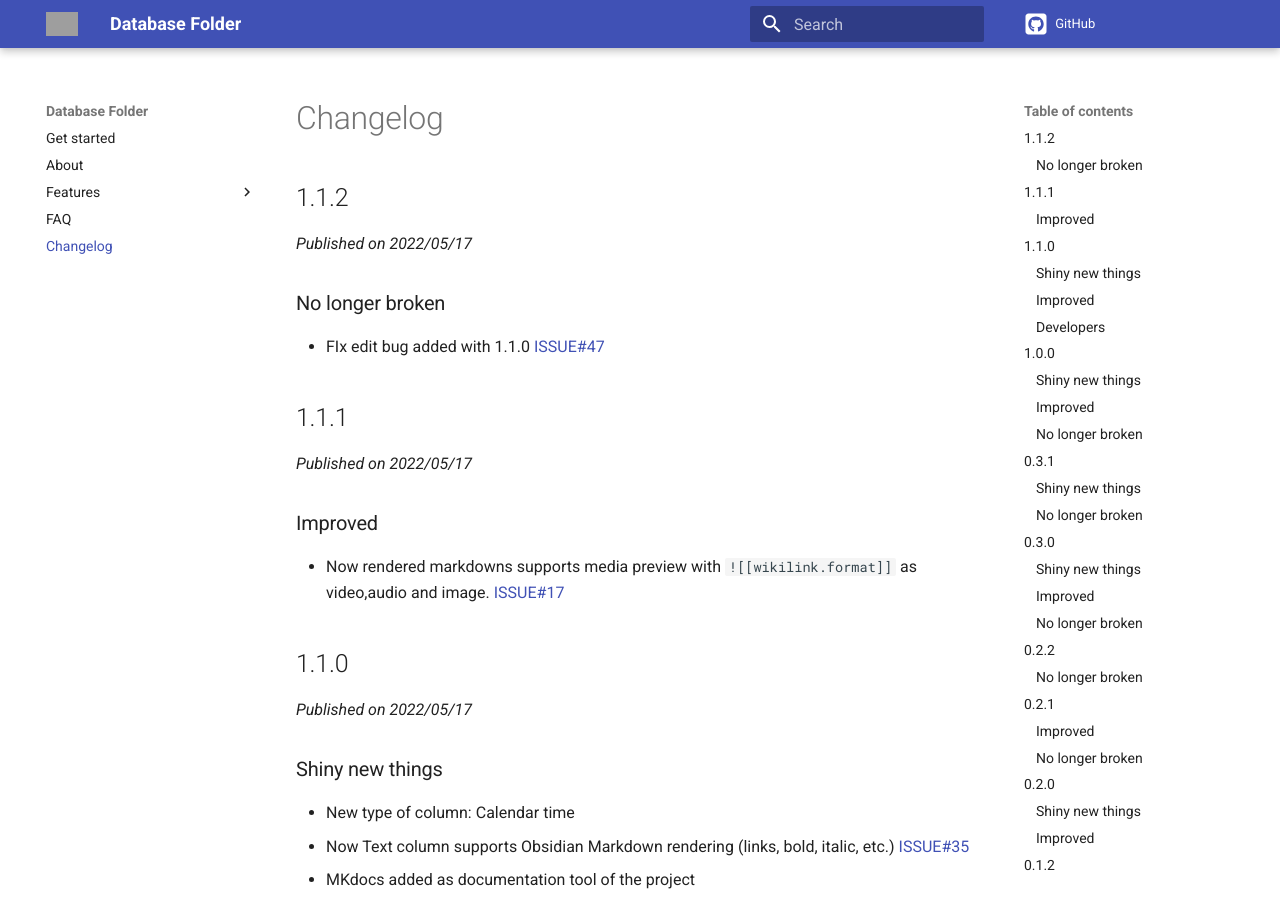
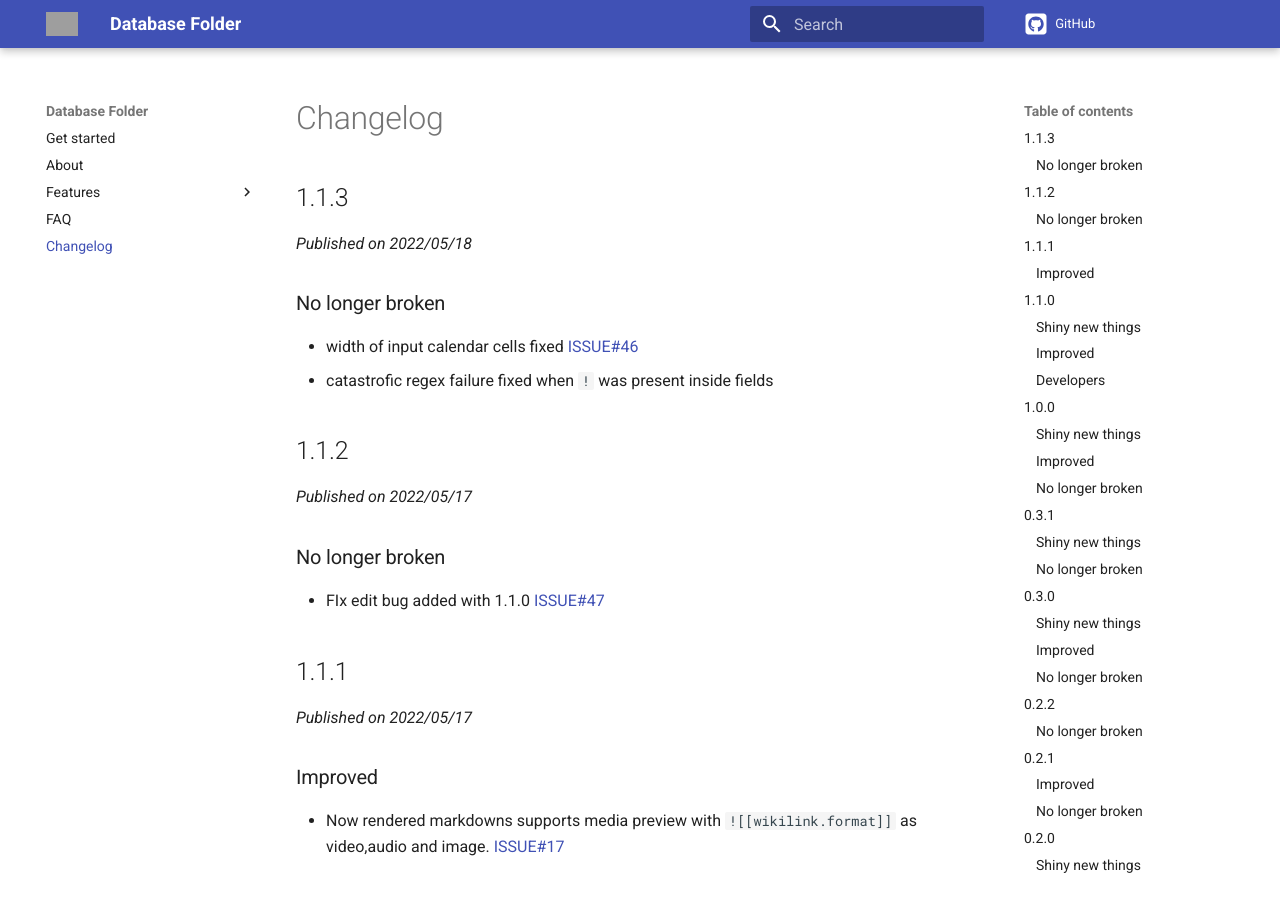
Before and after one commit to RafaelGB/obsidian-db-folder, an MkDocs documentation site: the page built from docs/docs/changelog.md, in a window 1280 px wide and 900 px high. Built offline with MkDocs 1.6.1 and Material for MkDocs 9.7.7, drawn with Linux system fonts in a browser that asks for light colours; comment, search, counter and statistics services are not loaded; grey boxes are pictures that could not be loaded.

Commit message:
prepare version

```diff
--- a/docs/docs/changelog.md
+++ b/docs/docs/changelog.md
@@ -1,3 +1,8 @@
+## 1.1.3
+*Published on 2022/05/18*
+### No longer broken
+- width of input calendar cells fixed [ISSUE#46](https://github.com/RafaelGB/obsidian-db-folder/issues/46)
+- catastrofic regex failure fixed when `!` was present inside fields
 ## 1.1.2
 *Published on 2022/05/17*
 ### No longer broken
--- a/package.json
+++ b/package.json
@@ -1,6 +1,6 @@
 {
 	"name": "obsidian-dbfolder",
-	"version": "1.1.2",
+	"version": "1.1.3",
 	"description": "This is a sample plugin for Obsidian (https://obsidian.md)",
 	"main": "main.js",
 	"scripts": {
```
Also changed, not shown: manifest.json.
